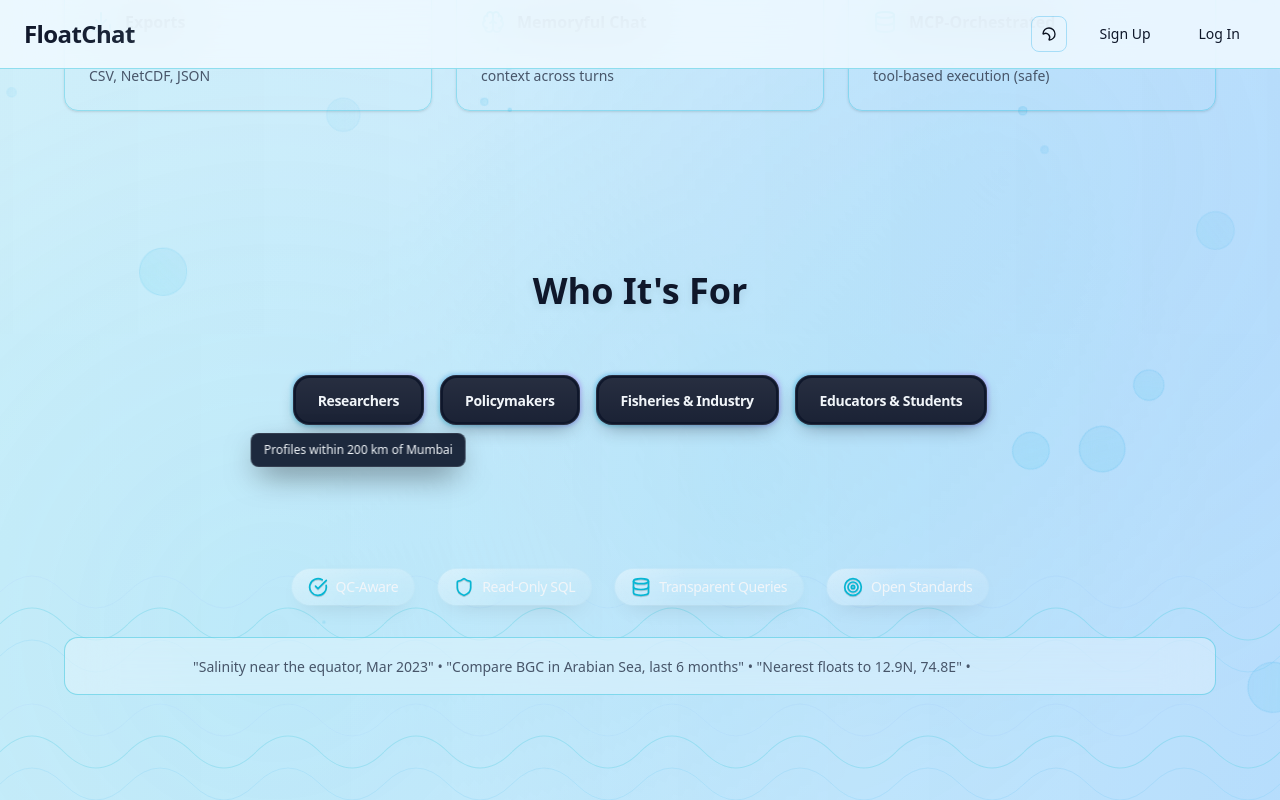
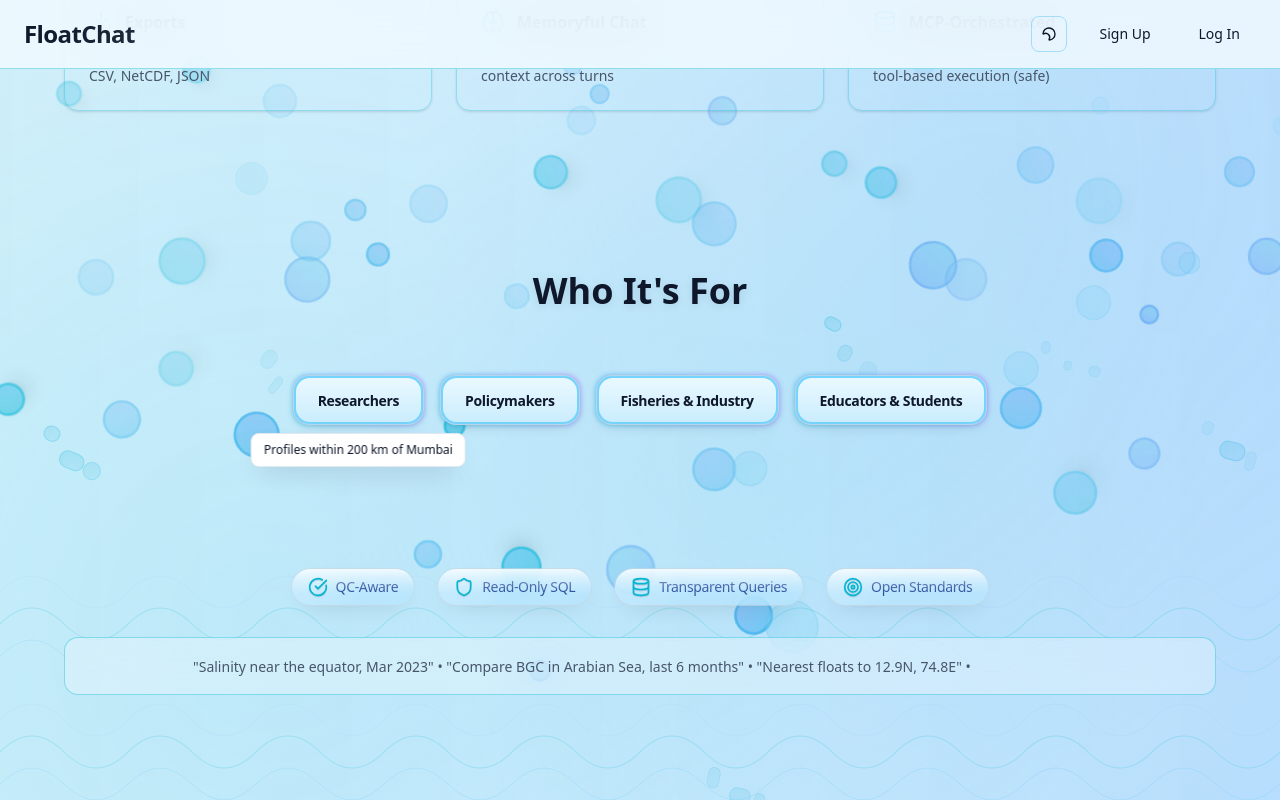
Before and after one commit to VarnikaBajpai4/FloatChat_DebugDynasty_SiH, a React (Vite) app in the folder client/: page / in a window 1280 px wide. Both pictures are taken after a click on the button "Researchers". Shown: the part 922-1722 px from the top of the page. Built offline with nearby package versions, Linux system fonts and the light colour scheme; no server answers.

Commit message:
update landing page

```diff
--- a/client/src/components/CardyChips.jsx
+++ b/client/src/components/CardyChips.jsx
@@ -7,7 +7,7 @@ const items = [
   { title: "Educators & Students", example: "Ocean data for coursework" },
 ];
 
-export default function CardyChips({ theme = "dark" }) {
+export default function CardyChips({ theme }) {
   const prefersReduced = useReducedMotion();
   const isLight = theme === "light";
 
@@ -43,23 +43,36 @@ export default function CardyChips({ theme = "dark" }) {
                 "transition-all duration-300 ease-out",
                 "outline-none focus-visible:ring-2 ring-offset-0 ring-[#06B6D4]/40",
                 isLight
-                  ? "bg-white text-slate-900 border-slate-200"
-                  : "bg-slate-900 text-slate-100 border-white/10",
-                "shadow-[0_8px_20px_-8px_rgba(2,6,23,0.45)]",
-                "group-hover:shadow-[0_18px_40px_-12px_rgba(2,6,23,0.55)]",
+                  // Light mode: slightly darker neutral surface (no black)
+                  ? [
+                      "bg-sky-300",          // gentle light-gray surface
+                      "text-slate-900",        // strong readability
+                      "border-slate-300/80",   // clearer edge on light-gray
+                      "backdrop-blur-[2px]",   // mild blend
+                    ].join(" ")
+                  : [
+                      // Dark mode: lighter neutral for contrast on dark canvas
+                      "bg-slate-800",          // lifted but not pure black
+                      "text-slate-100",        // readable on slate-800
+                      "border-white/10",       // subtle border
+                      "backdrop-blur-[2px]",
+                    ].join(" "),
+                // Theme-specific shadow tuning
+                isLight
+                  ? "shadow-[0_6px_16px_-8px_rgba(2,6,23,0.18)] group-hover:shadow-[0_14px_30px_-12px_rgba(2,6,23,0.24)]"
+                  : "shadow-[0_8px_22px_-10px_rgba(0,0,0,0.55)] group-hover:shadow-[0_20px_46px_-16px_rgba(0,0,0,0.6)]",
                 prefersReduced ? "" : "group-hover:-translate-y-1",
               ].join(" ")}
             >
-              {/* stacked layers hint */}
+              {/* stacked layers hint (tone per theme) */}
               <span
                 aria-hidden="true"
                 className={[
                   "absolute inset-0 rounded-2xl",
-                  "before:absolute before:inset-[2px] before:rounded-[14px]",
+                  "before:absolute before:inset-[2px] before:rounded-[14px] before:content-['']",
                   isLight
-                    ? "before:bg-gradient-to-b before:from-white/70 before:to-white/40"
+                    ? "before:bg-[linear-gradient(180deg,rgba(255,255,255,0.85),rgba(248,250,252,0.65))]"
                     : "before:bg-gradient-to-b before:from-white/10 before:to-white/5",
-                  "before:content-['']",
                 ].join(" ")}
               />
 
@@ -83,7 +96,9 @@ export default function CardyChips({ theme = "dark" }) {
                   "group-hover:opacity-100 group-hover:translate-y-0",
                   "group-focus-within:opacity-100 group-focus-within:translate-y-0",
                   isLight
-                    ? "bg-white text-slate-900 border-slate-200 shadow-[0_12px_32px_-8px_rgba(2,6,23,0.25)]"
+                    // Light tooltip on slate surface
+                    ? "bg-white text-slate-900 border-slate-200 shadow-[0_12px_28px_-10px_rgba(2,6,23,0.18)]"
+                    // Dark tooltip on lifted slate
                     : "bg-slate-800 text-slate-100 border-white/10 shadow-[0_12px_32px_-8px_rgba(0,0,0,0.6)]",
                   "backdrop-blur-sm",
                 ].join(" ")}
@@ -93,7 +108,7 @@ export default function CardyChips({ theme = "dark" }) {
             </div>
           </div>
 
-          {/* background glow */}
+          {/* background glow (balanced per theme) */}
           <div
             aria-hidden="true"
             className={[
@@ -101,8 +116,10 @@ export default function CardyChips({ theme = "dark" }) {
               "transition-transform duration-500",
               "scale-95 group-hover:scale-100",
               isLight
-                ? "bg-[radial-gradient(60%_60%_at_50%_0%,rgba(6,182,212,.16),transparent_70%)]"
-                : "bg-[radial-gradient(60%_60%_at_50%_0%,rgba(6,182,212,.22),transparent_70%)]",
+                // slightly darker but diffused glow for light theme
+                ? "bg-[radial-gradient(70%_70%_at_50%_0%,rgba(6,182,212,.12),rgba(248,250,252,0)_70%)]"
+                // lighter cyan glow for dark theme to lift surface
+                : "bg-[radial-gradient(60%_60%_at_50%_0%,rgba(94,234,212,.18),transparent_70%)]",
             ].join(" ")}
           />
         </motion.div>
--- a/client/src/components/FeatureRow.jsx
+++ b/client/src/components/FeatureRow.jsx
@@ -28,11 +28,14 @@ export default function FeatureRow({ theme }) {
             initial={prefersReduced ? { opacity: 0 } : { y: 20, opacity: 0 }}
             whileInView={prefersReduced ? { opacity: 1 } : { y: 0, opacity: 1 }}
             viewport={{ once: true, amount: 0.4 }}
-            transition={prefersReduced ? { duration: 0.3, delay: i * 0.05 } : { type: "spring", stiffness: 260, damping: 26, delay: i * 0.06 }}
+            transition={
+              prefersReduced
+                ? { duration: 0.3, delay: i * 0.05 }
+                : { type: "spring", stiffness: 260, damping: 26, delay: i * 0.06 }
+            }
             whileHover={lift}
             onMouseMove={(e) => {
-              const target = e.currentTarget;
-              const rect = target.getBoundingClientRect();
+              const rect = e.currentTarget.getBoundingClientRect();
               x.set(e.clientX - rect.left);
               y.set(e.clientY - rect.top);
             }}
@@ -42,8 +45,8 @@ export default function FeatureRow({ theme }) {
               "inline-flex items-center gap-2",
               "backdrop-blur-md",
               isLight
-                ? "bg-white/50 text-[#0F172A] ring-1 ring-slate-900/10"
-                : "bg-white/10 text-[#F1F5F9] ring-1 ring-white/10",
+                ? "bg-sky-200/70 text-[#294c9c] ring-1 ring-slate-300/60"
+                : "bg-white/10 text-[#ffffff] ring-1 ring-white/10",
               "shadow-[0_8px_24px_-12px_rgba(0,0,0,0.2)]",
               "transition-[box-shadow,transform,background] duration-300 ease-out",
               "hover:shadow-[0_18px_40px_-12px_rgba(0,0,0,0.35)]",
@@ -58,7 +61,7 @@ export default function FeatureRow({ theme }) {
               className="pointer-events-none absolute inset-0 rounded-full"
               style={{
                 background: isLight
-                  ? "linear-gradient(180deg, rgba(255,255,255,0.6), rgba(255,255,255,0.1))"
+                  ? "linear-gradient(180deg, rgba(255,255,255,0.8), rgba(255,255,255,0.3))"
                   : "linear-gradient(180deg, rgba(255,255,255,0.15), rgba(255,255,255,0.02))",
                 WebkitMaskImage: "linear-gradient(#000, transparent 70%)",
                 maskImage: "linear-gradient(#000, transparent 70%)",
--- a/client/src/components/FloatingParticles.jsx
+++ b/client/src/components/FloatingParticles.jsx
@@ -7,26 +7,49 @@ const FloatingParticles = () => {
 
   const particles = useMemo(
     () =>
-      Array.from({ length: 80 }, (_, i) => ({
+      Array.from({ length: 60 }, (_, i) => ({
         id: i,
-        size: Math.random() * 8 + 3,
+        size: Math.random() * 25 + 15, // Increased from 8+3 to 25+15 (15-40px)
         x: Math.random() * 100,
-        delay: Math.random() * 2,
-        duration: Math.random() * 4 + 6,
-        opacity: Math.random() * 0.6 + 0.2,
+        delay: Math.random() * 3,
+        duration: Math.random() * 6 + 8, // Slower movement for more visibility
+        opacity: Math.random() * 0.8 + 0.3, // Increased opacity from 0.6+0.2 to 0.8+0.3
+        variant: Math.random() > 0.7 ? 'large' : Math.random() > 0.4 ? 'medium' : 'small', // Add size variants
+      })),
+    []
+  );
+
+  const largeBubbles = useMemo(
+    () =>
+      Array.from({ length: 15 }, (_, i) => ({
+        id: `large-${i}`,
+        size: Math.random() * 40 + 30, // Even larger bubbles (30-70px)
+        x: Math.random() * 100,
+        delay: Math.random() * 4,
+        duration: Math.random() * 8 + 12, // Very slow movement
+        opacity: Math.random() * 0.4 + 0.2, // More subtle for large ones
       })),
     []
   );
 
   return (
     <div className="fixed inset-0 pointer-events-none overflow-hidden z-0">
+      {/* Regular enhanced particles */}
       {particles.map((particle) => (
         <motion.div
           key={particle.id}
-          className={`absolute rounded-full backdrop-blur-sm border ${
-            theme === "light"
-              ? "bg-gradient-to-br from-[#0EA5E9]/40 to-[#22D3EE]/30 border-[#0EA5E9]/30"
-              : "bg-gradient-to-br from-[#22D3EE]/30 to-[#0EA5E9]/20 border-[#22D3EE]/20"
+          className={`absolute rounded-full backdrop-blur-sm border-2 ${
+            particle.variant === 'large'
+              ? theme === "light"
+                ? "bg-gradient-to-br from-[#06B6D4]/50 to-[#0EA5E9]/40 border-[#06B6D4]/50 shadow-lg"
+                : "bg-gradient-to-br from-[#06B6D4]/40 to-[#0EA5E9]/30 border-[#06B6D4]/60 shadow-[0_0_20px_rgba(6,182,212,0.3)]"
+              : particle.variant === 'medium'
+              ? theme === "light"
+                ? "bg-gradient-to-br from-[#0EA5E9]/45 to-[#3B82F6]/35 border-[#0EA5E9]/40"
+                : "bg-gradient-to-br from-[#0EA5E9]/35 to-[#3B82F6]/25 border-[#0EA5E9]/50 shadow-[0_0_15px_rgba(14,165,233,0.2)]"
+              : theme === "light"
+                ? "bg-gradient-to-br from-[#3B82F6]/40 to-[#06B6D4]/30 border-[#3B82F6]/35"
+                : "bg-gradient-to-br from-[#3B82F6]/30 to-[#06B6D4]/20 border-[#3B82F6]/45"
           }`}
           style={{
             width: particle.size,
@@ -35,9 +58,10 @@ const FloatingParticles = () => {
           }}
           animate={{
             y: [1200, -100],
-            x: [0, Math.sin(particle.id) * 50],
-            scale: [0.8, 1.2, 0.8],
+            x: [0, Math.sin(particle.id) * 60], // Increased horizontal movement
+            scale: [0.6, 1.3, 0.8], // More dramatic scaling
             opacity: [0, particle.opacity, 0],
+            rotate: [0, 360], // Add rotation for more dynamic movement
           }}
           transition={{
             duration: particle.duration,
@@ -47,6 +71,104 @@ const FloatingParticles = () => {
           }}
         />
       ))}
+
+      {/* Extra large statement bubbles */}
+      {largeBubbles.map((bubble) => (
+        <motion.div
+          key={bubble.id}
+          className={`absolute rounded-full backdrop-blur-md border-2 ${
+            theme === "light"
+              ? "bg-gradient-to-br from-[#06B6D4]/30 to-[#0EA5E9]/20 border-[#06B6D4]/40 shadow-2xl"
+              : "bg-gradient-to-br from-[#06B6D4]/25 to-[#0EA5E9]/15 border-[#06B6D4]/50 shadow-[0_0_30px_rgba(6,182,212,0.4)]"
+          }`}
+          style={{
+            width: bubble.size,
+            height: bubble.size,
+            left: `${bubble.x}%`,
+          }}
+          animate={{
+            y: [1400, -200],
+            x: [
+              0,
+              Math.sin(bubble.id) * 80,
+              Math.cos(bubble.id) * 40,
+              Math.sin(bubble.id + 1) * 60
+            ], // More complex path
+            scale: [0.4, 1.1, 1.3, 0.6], // More scale keyframes
+            opacity: [0, bubble.opacity * 0.7, bubble.opacity, 0],
+            rotate: [0, 180, 360], // Full rotation
+          }}
+          transition={{
+            duration: bubble.duration,
+            delay: bubble.delay,
+            repeat: Number.POSITIVE_INFINITY,
+            ease: "easeInOut",
+          }}
+        >
+          {/* Inner highlight for more realistic bubble effect */}
+          <div
+            className={`absolute top-2 left-2 rounded-full ${
+              theme === "light"
+                ? "bg-white/40"
+                : "bg-[#06B6D4]/30"
+            }`}
+            style={{
+              width: bubble.size * 0.3,
+              height: bubble.size * 0.3,
+            }}
+          />
+        </motion.div>
+      ))}
+
+      {/* Floating clusters for extra visual interest */}
+      {Array.from({ length: 8 }, (_, i) => (
+        <motion.div
+          key={`cluster-${i}`}
+          className="absolute"
+          style={{
+            left: `${Math.random() * 100}%`,
+            top: `${Math.random() * 100}%`,
+          }}
+          animate={{
+            x: [0, Math.sin(i) * 100, Math.cos(i) * 50, 0],
+            y: [0, Math.cos(i) * 100, Math.sin(i) * 50, 0],
+            rotate: [0, 360],
+          }}
+          transition={{
+            duration: Math.random() * 20 + 30,
+            repeat: Number.POSITIVE_INFINITY,
+            ease: "easeInOut",
+            delay: Math.random() * 5,
+          }}
+        >
+          {Array.from({ length: 3 }, (_, j) => (
+            <motion.div
+              key={j}
+              className={`absolute rounded-full ${
+                theme === "light"
+                  ? "bg-gradient-to-br from-[#06B6D4]/25 to-[#0EA5E9]/15 border border-[#06B6D4]/30"
+                  : "bg-gradient-to-br from-[#06B6D4]/20 to-[#0EA5E9]/10 border border-[#06B6D4]/40"
+              }`}
+              style={{
+                width: Math.random() * 15 + 10,
+                height: Math.random() * 15 + 10,
+                left: j * 25,
+                top: Math.sin(j) * 20,
+              }}
+              animate={{
+                scale: [0.8, 1.2, 0.8],
+                opacity: [0.3, 0.7, 0.3],
+              }}
+              transition={{
+                duration: Math.random() * 3 + 2,
+                repeat: Number.POSITIVE_INFINITY,
+                ease: "easeInOut",
+                delay: j * 0.5,
+              }}
+            />
+          ))}
+        </motion.div>
+      ))}
     </div>
   );
 };
--- a/client/src/pages/LandingPage.jsx
+++ b/client/src/pages/LandingPage.jsx
@@ -15,42 +15,14 @@ import {
   Target,
   CheckCircle,
 } from "lucide-react";
-import { useRef, useEffect, useState, useMemo } from "react";
+import { useRef, useEffect } from "react";
 import Marquee from "@/components/Marquee";
 import FloatingJellyfish from "@/components/FloatingJellyfish";
 import OceanWaves from "@/components/OceanWaves";
 import FloatingParticles from "@/components/FloatingParticles";
 import Footer from "@/components/Footer";
 import FeatureRow from "@/components/FeatureRow";
-import AudienceChips from "@/components/CardyChips";
-
-// Animated counter component
-const AnimatedCounter = (value, suffix = "") => {
-  const [count, setCount] = useState(0);
-  const ref = useRef(null);
-  const isInView = useInView(ref);
-
-  useEffect(() => {
-    if (isInView) {
-      const timer = setInterval(() => {
-        setCount((prev) => {
-          if (prev < value) {
-            return Math.min(prev + Math.ceil(value / 30), value);
-          }
-          return value;
-        });
-      }, 50);
-      return () => clearInterval(timer);
-    }
-  }, [isInView, value]);
-
-  return (
-    <span ref={ref}>
-      {count}
-      {suffix}
-    </span>
-  );
-};
+import CardyChips from "@/components/CardyChips";
 
 export default function LandingPage() {
   const { scrollYProgress } = useScroll();
@@ -631,14 +603,14 @@ export default function LandingPage() {
               Who It's For
             </motion.h2>
 
-            <AudienceChips />
+            <CardyChips theme={theme}/>
           </div>
         </section>
 
         {/* Enhanced Trust Strip */}
         <section className="py-16 px-6">
           <div className="container mx-auto max-w-6xl">
-            <FeatureRow />
+            <FeatureRow theme={theme}/>
 
             <div
               className={`backdrop-blur-xl rounded-xl p-4 overflow-hidden border ${
```
